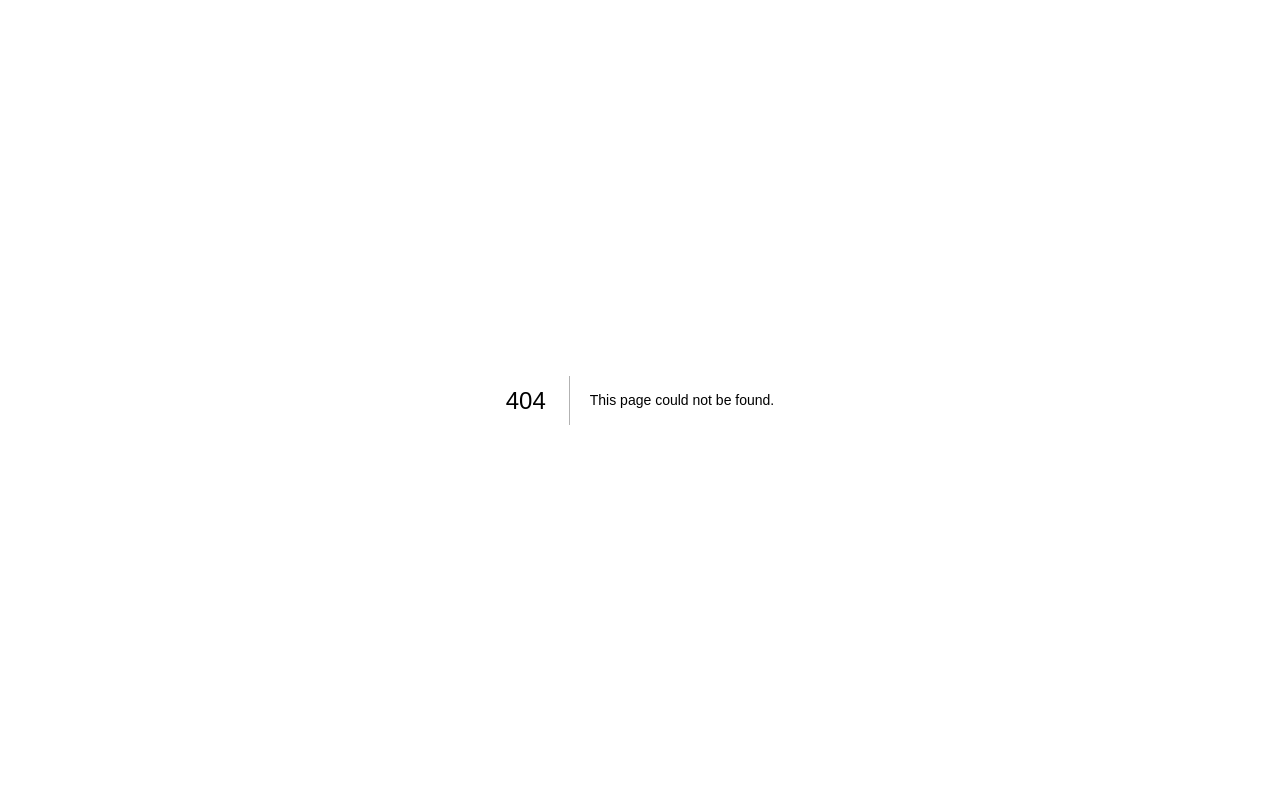
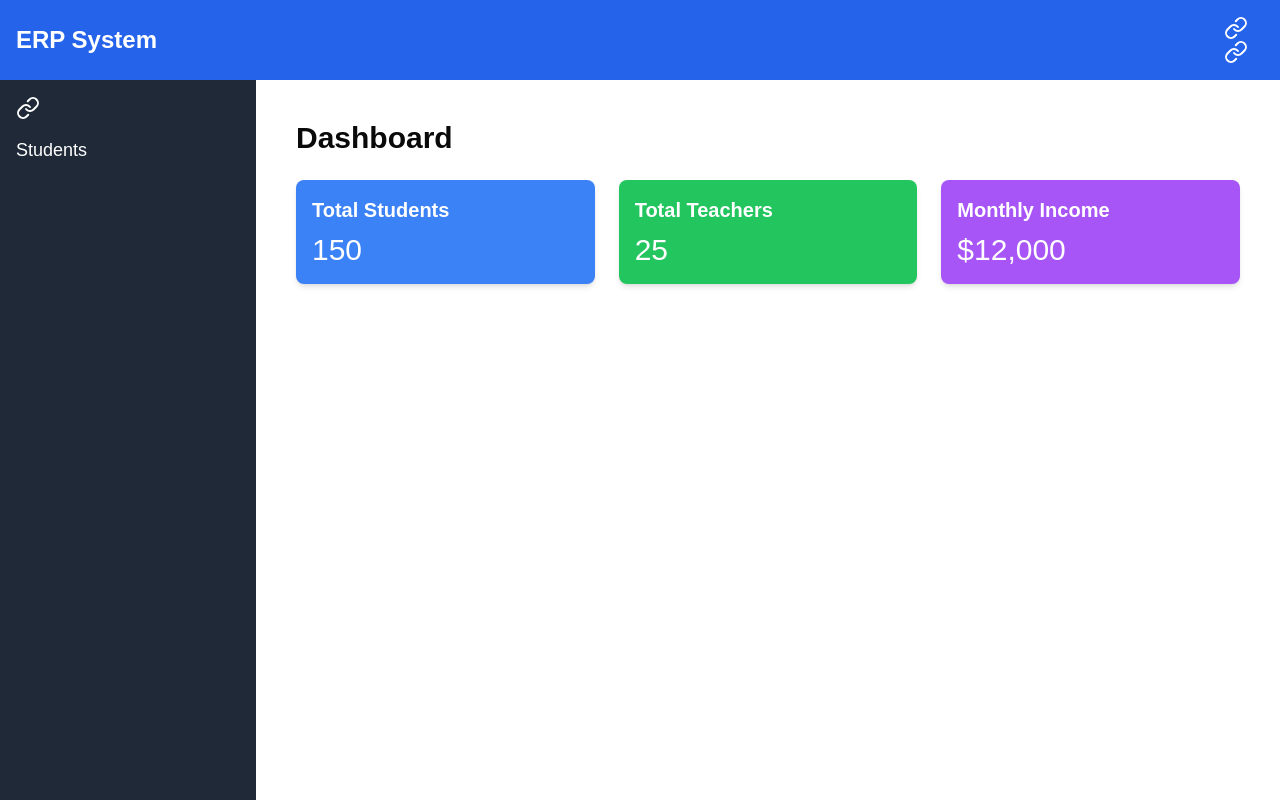
Before and after one commit to Hayotbek-Turgunov/erp-sytem, a Next.js app: page /Dashboard in a window 1280 px wide. Before the commit this address had no page. Built offline with nearby package versions, Linux system fonts and the light colour scheme.

Commit message:
dashboard title add and navbar,sidebar

```diff
--- /dev/null
+++ b/src/app/Dashboard/page.tsx
@@ -0,0 +1,24 @@
+export default function Dashboard() {
+  const stats = [
+    { title: "Total Students", value: 150, color: "bg-blue-500" },
+    { title: "Total Teachers", value: 25, color: "bg-green-500" },
+    { title: "Monthly Income", value: "$12,000", color: "bg-purple-500" },
+  ];
+
+  return (
+    <div className="p-6">
+      <h1 className="text-3xl font-bold mb-6">Dashboard</h1>
+      <div className="grid grid-cols-1 sm:grid-cols-2 md:grid-cols-3 gap-6">
+        {stats.map((stat, index) => (
+          <div
+            key={index}
+            className={`${stat.color} p-4 rounded-lg shadow-md text-white`}
+          >
+            <h2 className="text-xl font-bold">{stat.title}</h2>
+            <p className="text-3xl mt-2">{stat.value}</p>
+          </div>
+        ))}
+      </div>
+    </div>
+  );
+}
--- a/src/app/layout.tsx
+++ b/src/app/layout.tsx
@@ -1,13 +1,26 @@
 import "./globals.css";
+import Navbar from "@/components/layout/Navbar";
+import Sidebar from "@/components/layout/Sidebar";
+
+export const metadata = {
+  title: "ERP System",
+  description: "A scalable ERP system for educational centers.",
+};
 
 export default function RootLayout({
   children,
-}: Readonly<{
+}: {
   children: React.ReactNode;
-}>) {
+}) {
   return (
     <html lang="en">
-      <body>{children}</body>
+      <body>
+        <Navbar />
+        <div className="flex">
+          <Sidebar />
+          <main className="ml-64 p-4 w-full">{children}</main>
+        </div>
+      </body>
     </html>
   );
 }
--- a/src/app/page.tsx
+++ b/src/app/page.tsx
@@ -1,7 +1,9 @@
+import Dashboard from "./Dashboard/page";
+
 export default function Home() {
   return (
-    <div>
-      <h2>Hello Dashboard</h2>
+    <div className="p-6">
+      <Dashboard />
     </div>
   );
 }
--- a/src/components/layout/Navbar.tsx
+++ b/src/components/layout/Navbar.tsx
@@ -0,0 +1,17 @@
+import { Link } from "lucide-react";
+
+export default function Navbar() {
+  return (
+    <nav className="bg-blue-600 text-white p-4">
+      <div className="container mx-auto flex justify-between items-center">
+        <h1 className="text-2xl font-bold">ERP System</h1>
+        <div>
+          <Link href="/dashboard" className="mr-4">
+            Dashboard
+          </Link>
+          <Link href="/">Home</Link>
+        </div>
+      </div>
+    </nav>
+  );
+}
--- /dev/null
+++ b/src/components/layout/Sidebar.tsx
@@ -0,0 +1,20 @@
+import { Link } from "lucide-react";
+
+export default function Sidebar() {
+  return (
+    <aside className="w-64 h-screen bg-gray-800 text-white p-4 fixed">
+      <ul>
+        <li className="mb-4">
+          <Link href="/dashboard" className="text-lg hover:underline">
+            Dashboard
+          </Link>
+        </li>
+        <li className="mb-4">
+          <a href="/students" className="text-lg hover:underline">
+            Students
+          </a>
+        </li>
+      </ul>
+    </aside>
+  );
+}
```
Also changed, not shown: src/components/layout/Sidebat.tsx (deleted).
